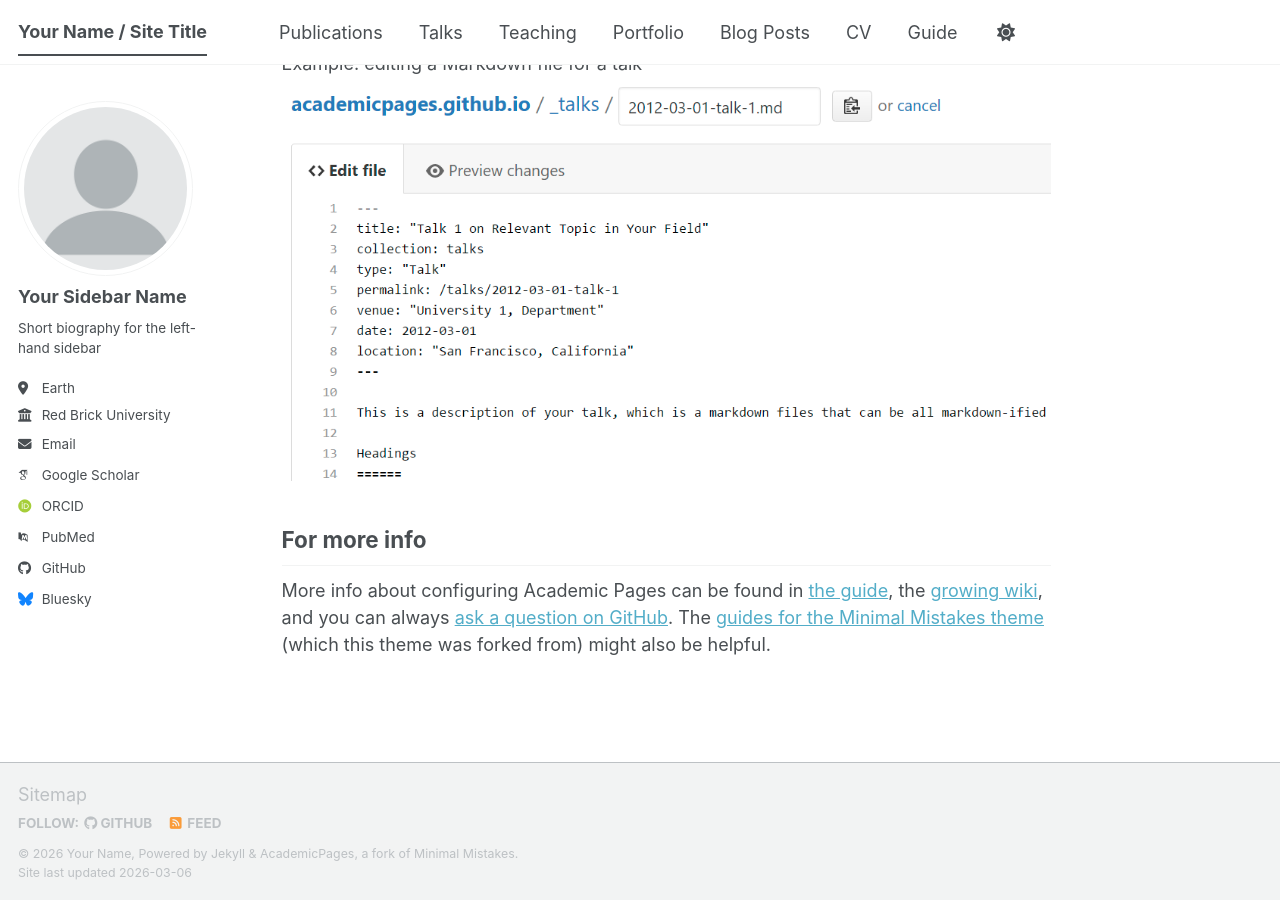
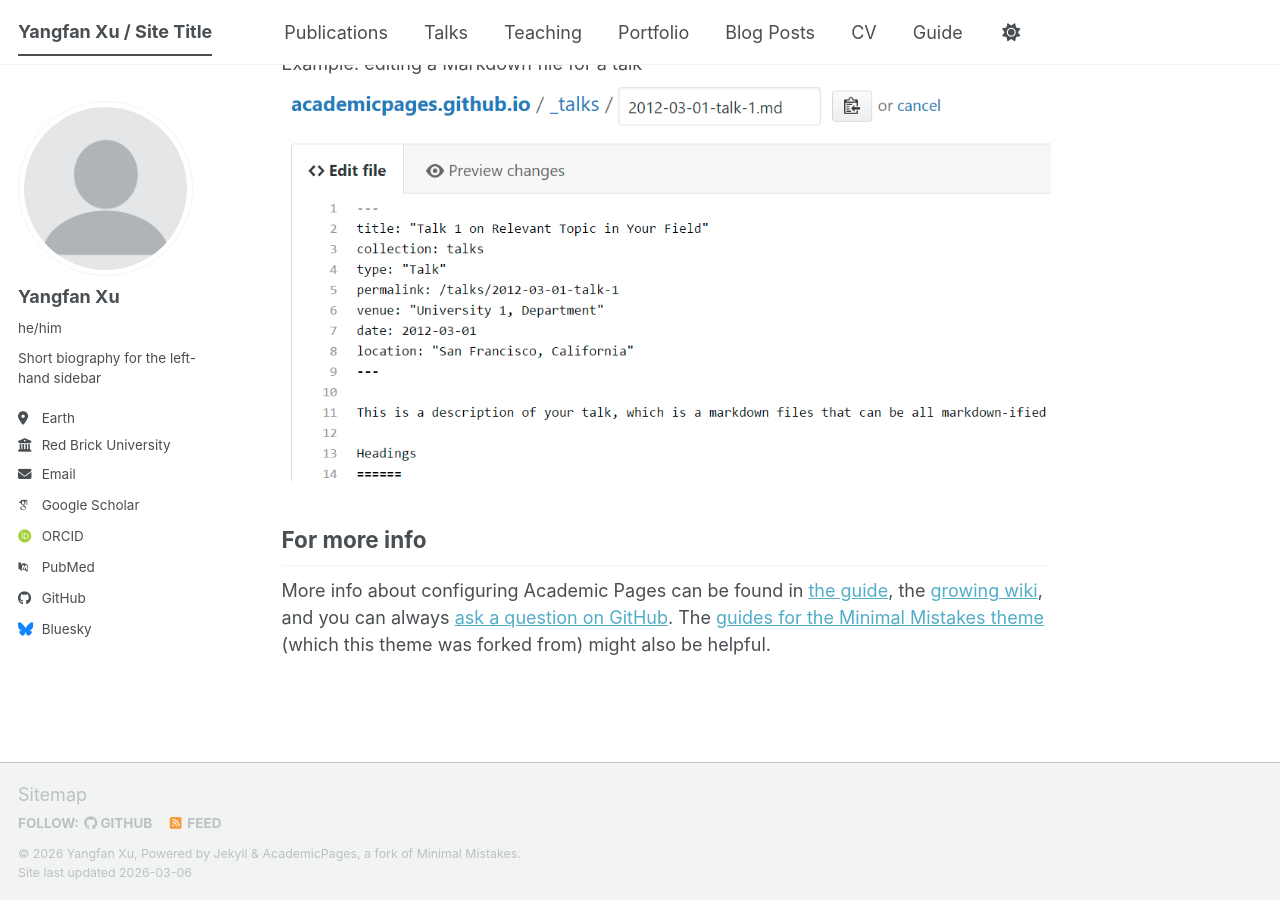
Before and after one commit to ethanxu02/ethanxu02.github.io, a Jekyll site: the page built from _pages/about.md, in a window 1280 px wide and 900 px high, scrolled down 2720 px. Built offline with Jekyll 4.4.1, drawn with Linux system fonts in a browser that asks for light colours; some web fonts are replaced; a script bundle is joined from its source files by our own code; library files that are not in the unit come from our copies.

Commit message:
Update _config.yml

```diff
--- a/_config.yml
+++ b/_config.yml
@@ -9,14 +9,14 @@
 # Basic Site Settings
 locale                   : "en-US"
 site_theme               : "default" # The available themes options are "default", "air", "sunrise", "mint", "dirt" and "contrast"
-title                    : "Your Name / Site Title"
+title                    : "Yangfan Xu / Site Title"
 title_separator          : "-"
-name                     : &name "Your Name"
-description              : &description "Your Name's academic portfolio"   # Update this with a general description of your site, this is the default if not overridden by a page
-url                      : https://academicpages.github.io # The base hostname & protocol for your site e.g. "https://[your GitHub username].github.io",
+name                     : &name "Yangfan Xu"
+description              : &description "Yangfan Xu's academic portfolio"   # Update this with a general description of your site, this is the default if not overridden by a page
+url                      : https://ethanxu02.github.io # The base hostname & protocol for your site e.g. "https://[your GitHub username].github.io",
                                                            # or if you already have some other page hosted on Github then use "https://[your GitHub username].github.io/[Your Repo Name]"
 baseurl                  : "" # the subpath of your site, e.g. "/blog"
-repository               : "academicpages/academicpages.github.io"
+repository               : "ethanxu02.github.io"
 
 # Site Author - The following control what appear as part of the author content on the side bar.
 #               If a field is blank the icon and link will not appear, otherwise it will be shown.
@@ -24,8 +24,8 @@ repository               : "academicpages/academicpages.github.io"
 author:
   # Biographic information
   avatar           : "profile.png"
-  name             : "Your Sidebar Name"
-  pronouns         : # example: "she/her"
+  name             : "Yangfan Xu"
+  pronouns         : "he/him"
   bio              : "Short biography for the left-hand sidebar"
   location         : "Earth"
   employer         : "Red Brick University"
```
